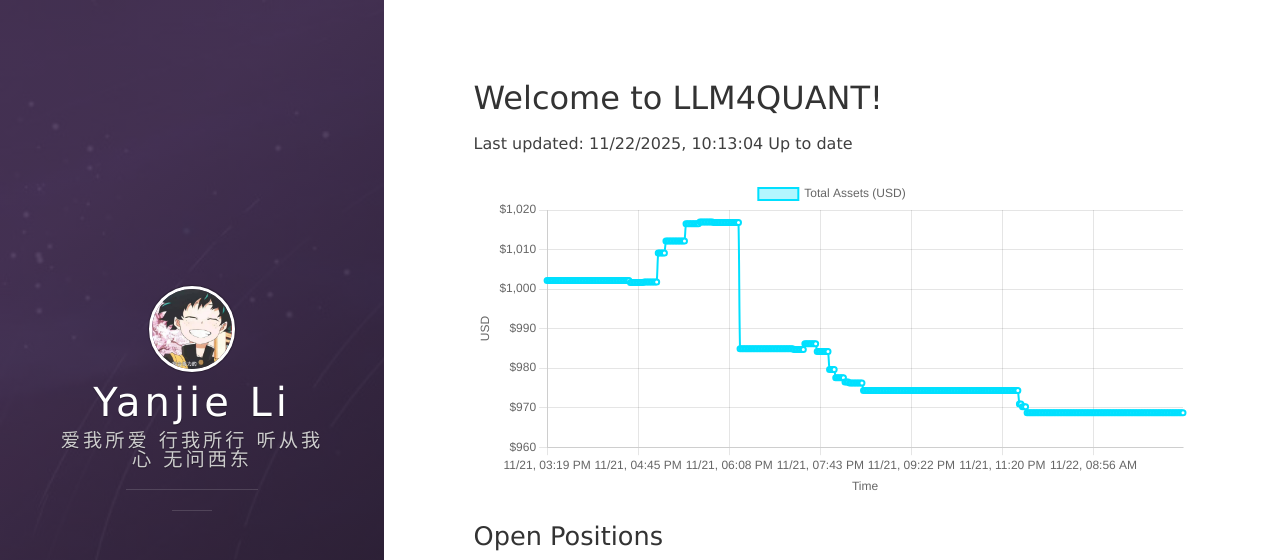
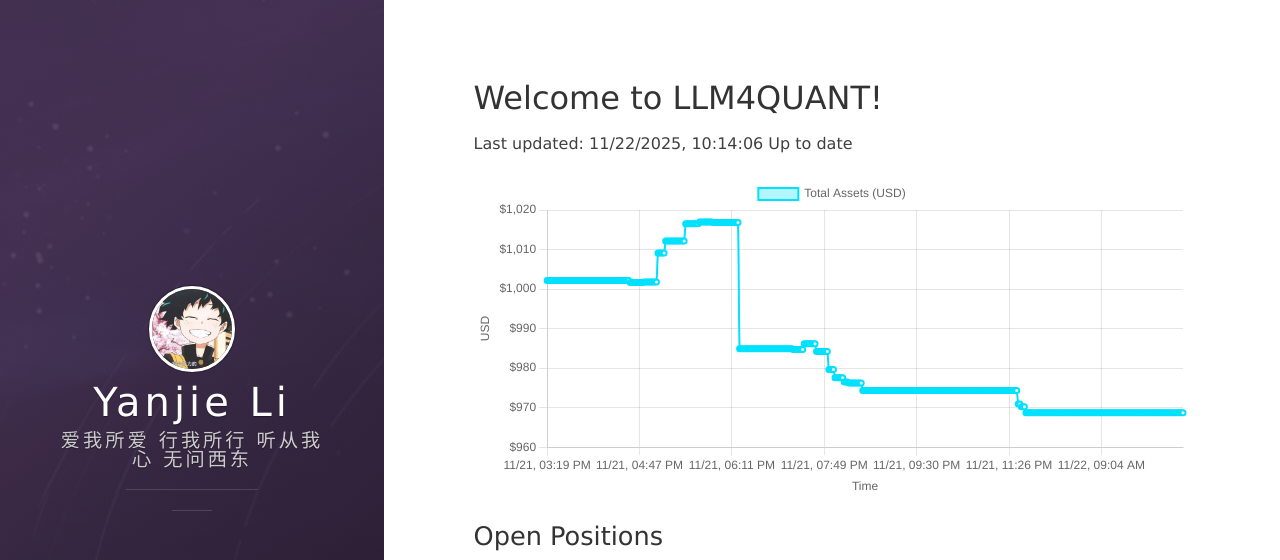
Before and after one commit to leeyegy/leeyegy.github.io, a Jekyll site: the page built from live-trading.html, in a window 1280 px wide and 1026 px high. Shown: the top 560 px of the window. Built offline with Jekyll 4.4.1, drawn with Linux system fonts in a browser that asks for light colours; nearby versions of some CDN libraries.

Commit message:
AccountMonitor: update balance history 2025-11-22T18:14:06+08:00

```diff
--- a/assets/data/binance/balance-history.json
+++ b/assets/data/binance/balance-history.json
@@ -1,5 +1,5 @@
 {
-  "generatedAt": "2025-11-22T18:13:04+08:00",
+  "generatedAt": "2025-11-22T18:14:06+08:00",
   "asset": "total_usd_value",
   "history": [
     {
@@ -1652,6 +1652,10 @@
     },
     {
       "timestamp": "2025-11-22T18:13:04+08:00",
+      "totalUsd": 968.69074819
+    },
+    {
+      "timestamp": "2025-11-22T18:14:06+08:00",
       "totalUsd": 968.69074819
     }
   ]
```
